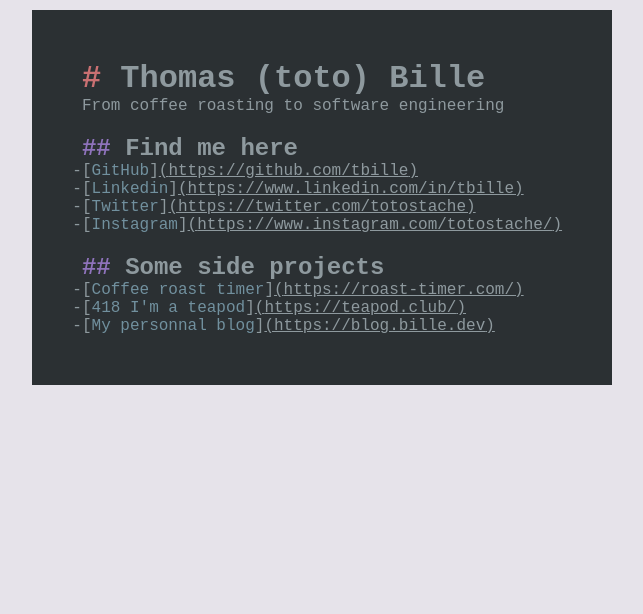
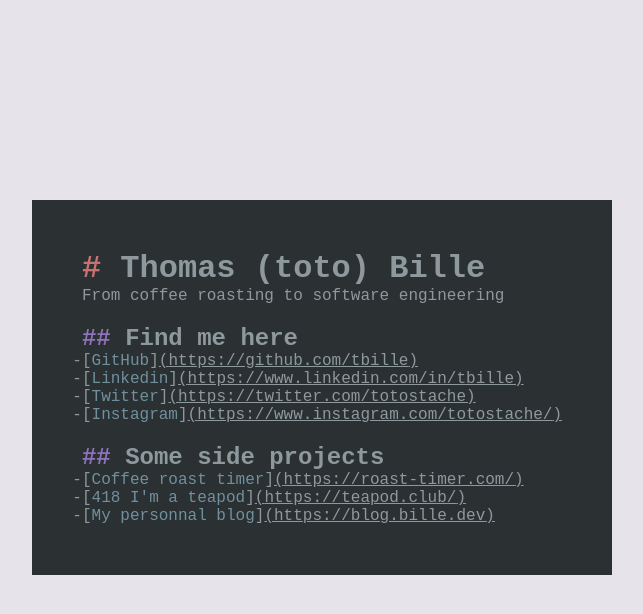
Before and after one commit to tbille/bille.dev, a Jekyll site: the page built from index.html, in a window 1280 px wide. Shown: the top 614 px of the page, without its empty margins (318-961 px from the left). Built offline with Jekyll 4.4.1, drawn with Linux system fonts in a browser that asks for light colours.

Commit message:
Move to bottom a bit more

```diff
--- a/_layouts/default.html
+++ b/_layouts/default.html
@@ -40,6 +40,7 @@
             margin: 10px auto;
             width: max-content;
             padding: 50px;
+            margin-top: 200px;;
         }
         header {
             padding-bottom: 20px;
```
